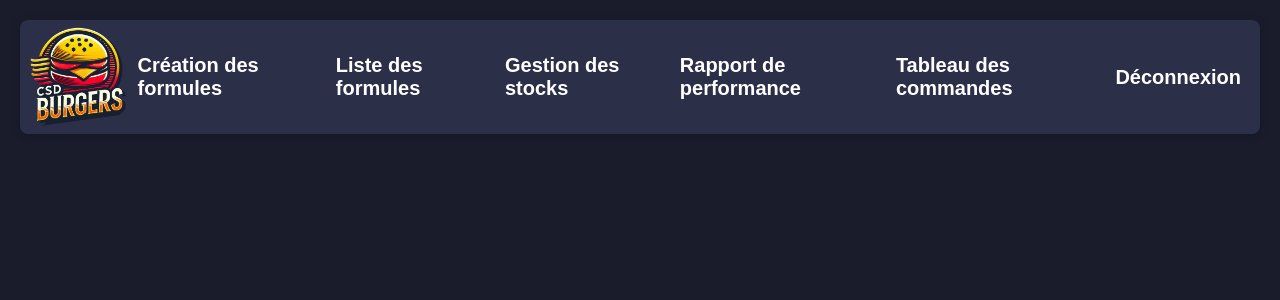
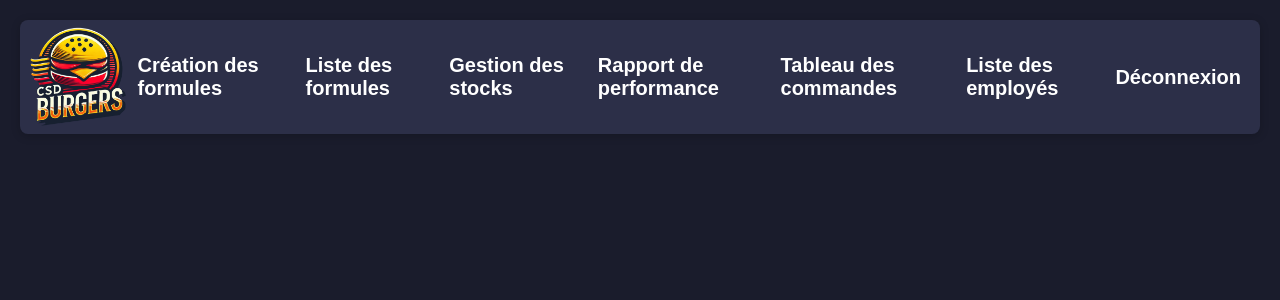
Before and after one commit to DamTac14/CSD-Burger, a PHP site: page /CSDBurger/views/admin.php in a window 1280 px wide. Shown: the top 300 px of the page. Run offline with PHP 8.4, Linux system fonts and the light colour scheme.

Commit message:
Project fix - Added a missing option in the header.

```diff
--- a/views/header.php
+++ b/views/header.php
@@ -5,5 +5,6 @@
         <a href="stock-management.php">Gestion des stocks</a>
         <a href="insight-data.php">Rapport de performance</a>
         <a href="commandes.php">Tableau des commandes</a>
+        <a href="employee-management.php">Liste des employés</a>
         <a href="">Déconnexion</a>
     </header>
```
